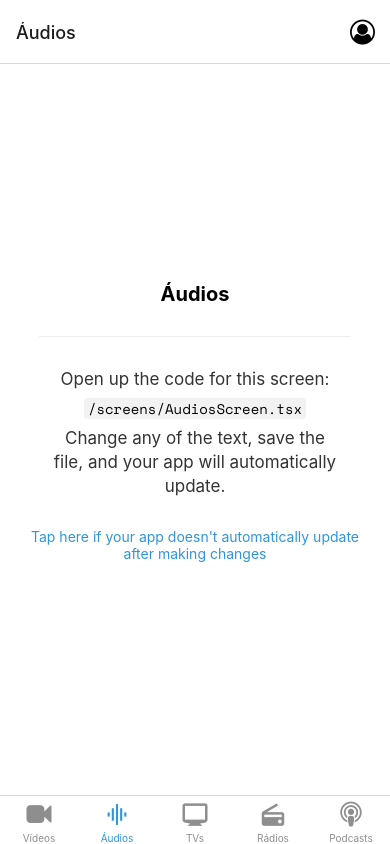
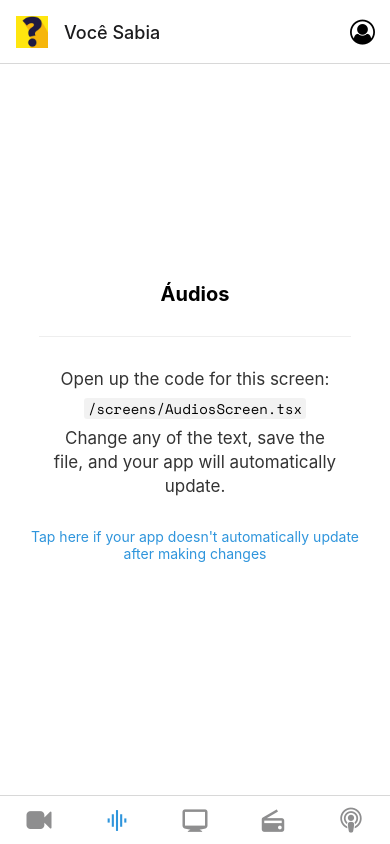
Before and after one commit to henrique-miranda-carvalho/hackathon-gold-nova, a React Native app in the folder eduplay/: screen /Audios in a window 390 px wide. Built offline with nearby package versions, Linux system fonts and the light colour scheme; what expo-linking would draw is missing.

Commit message:
Icone Topo

```diff
--- a/eduplay/navigation/index.tsx
+++ b/eduplay/navigation/index.tsx
@@ -8,7 +8,7 @@ import { createBottomTabNavigator } from '@react-navigation/bottom-tabs';
 import { NavigationContainer, DefaultTheme, DarkTheme } from '@react-navigation/native';
 import { createNativeStackNavigator } from '@react-navigation/native-stack';
 import * as React from 'react';
-import { ColorSchemeName, Pressable } from 'react-native';
+import { ColorSchemeName, Pressable, Image } from 'react-native';
 
 import Colors from '../constants/Colors';
 import useColorScheme from '../hooks/useColorScheme';
@@ -82,12 +82,14 @@ function BottomTabNavigator() {
 			initialRouteName="Videos"
 			screenOptions={{
 				tabBarActiveTintColor: Colors[colorScheme].tint,
-			}}>
+				tabBarShowLabel: false,
+			}}
+			>
 			<BottomTab.Screen
 				name="Videos"
 				component={VideosScreen}
 				options={({ navigation }: RootTabScreenProps<'Videos'>) => ({
-					title: 'Vídeos',
+					title: 'Você Sabia',
 					tabBarIcon: ({ color }) => <FontAwesome name="video-camera" size={25} color={color} />,
 					headerRight: () => (
 						<Pressable
@@ -103,13 +105,19 @@ function BottomTabNavigator() {
 							/>
 						</Pressable>
 					),
+					headerLeft: () => (
+						<Image
+							style={{marginLeft: 16, width:32, height:32}}
+							source={require('../assets/images/channelicon.jpg')}
+						/>
+					),
 				})}
 			/>
 			<BottomTab.Screen
 				name="Audios"
 				component={AudiosScreen}
 				options={({ navigation }: RootTabScreenProps<'Audios'>) => ({
-					title: 'Áudios',
+					title: 'Você Sabia',
 					tabBarIcon: ({ color }) => <MaterialIcons name="multitrack-audio" size={25} color={color} />,
 					headerRight: () => (
 						<Pressable
@@ -125,13 +133,19 @@ function BottomTabNavigator() {
 							/>
 						</Pressable>
 					),
+					headerLeft: () => (
+						<Image
+							style={{marginLeft: 16, width:32, height:32}}
+							source={require('../assets/images/channelicon.jpg')}
+						/>
+					),
 				})}
 			/>
 			<BottomTab.Screen
 				name="Tvs"
 				component={TvsScreen}
 				options={({ navigation }: RootTabScreenProps<'Tvs'>) => ({
-					title: 'TVs',
+					title: 'Você Sabia',
 					tabBarIcon: ({ color }) => <Entypo name="tv" size={25} color={color} />,
 					headerRight: () => (
 						<Pressable
@@ -147,13 +161,19 @@ function BottomTabNavigator() {
 							/>
 						</Pressable>
 					),
+					headerLeft: () => (
+						<Image
+							style={{marginLeft: 16, width:32, height:32}}
+							source={require('../assets/images/channelicon.jpg')}
+						/>
+					),
 				})}
 			/>
 			<BottomTab.Screen
 				name="Radios"
 				component={RadiosScreen}
 				options={({ navigation }: RootTabScreenProps<'Radios'>) => ({
-					title: 'Rádios',
+					title: 'Você Sabia',
 					tabBarIcon: ({ color }) => <Entypo name="radio" size={25} color={color} />,
 					headerRight: () => (
 						<Pressable
@@ -169,13 +189,19 @@ function BottomTabNavigator() {
 							/>
 						</Pressable>
 					),
+					headerLeft: () => (
+						<Image
+							style={{marginLeft: 16, width:32, height:32}}
+							source={require('../assets/images/channelicon.jpg')}
+						/>
+					),
 				})}
 			/>
 			<BottomTab.Screen
 				name="Podcasts"
 				component={PodcastsScreen}
 				options={({ navigation }: RootTabScreenProps<'Podcasts'>) => ({
-					title: 'Podcasts',
+					title: 'Você Sabia',
 					tabBarIcon: ({ color }) => <FontAwesome name="podcast" size={25} color={color} />,
 					headerRight: () => (
 						<Pressable
@@ -190,6 +216,12 @@ function BottomTabNavigator() {
 								style={{ marginRight: 15 }}
 							/>
 						</Pressable>
+					),
+					headerLeft: () => (
+						<Image
+							style={{marginLeft: 16, width:32, height:32}}
+							source={require('../assets/images/channelicon.jpg')}
+						/>
 					),
 				})}
 			/>
```
